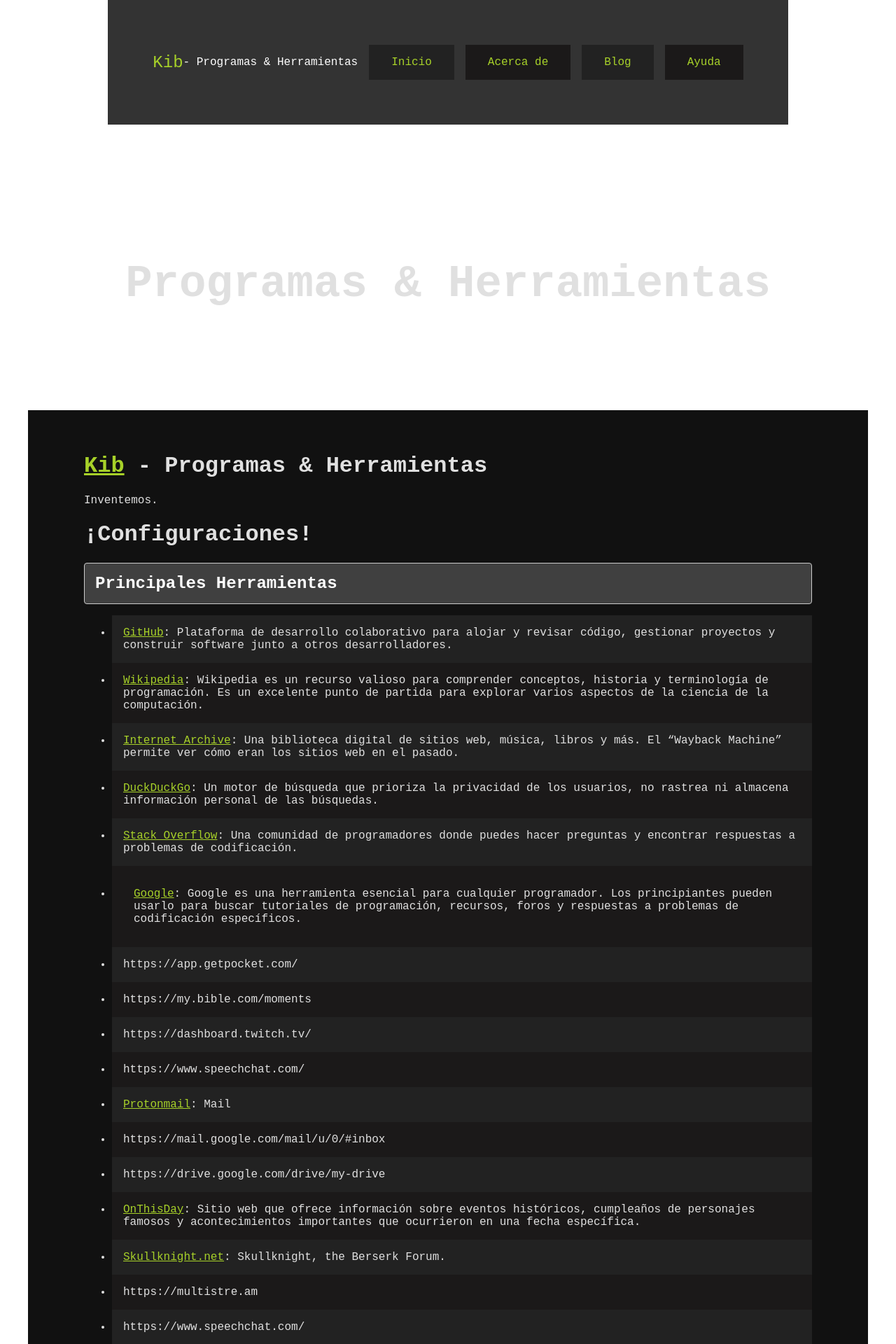
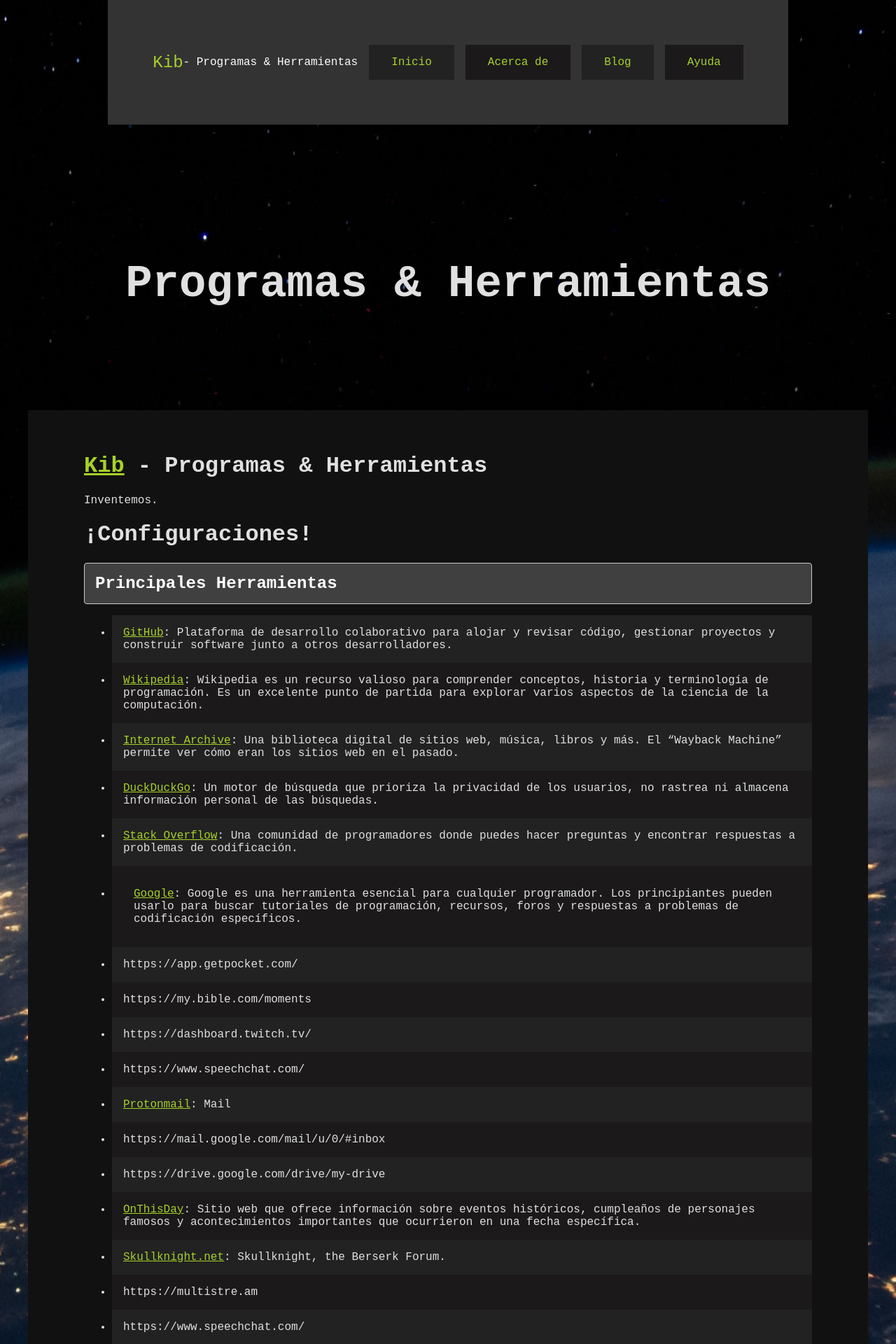
Before and after one commit to Kibzai/Programas, a Jekyll site: the page built from index.md, in a window 1280 px wide. Shown: the top 1920 px of the page at 70% size. Built offline with Jekyll 4.4.1, drawn with Linux system fonts in a browser that asks for light colours.

Commit message:
absolute url in scss

```diff
--- a/_config.yml
+++ b/_config.yml
@@ -1,7 +1,7 @@
 # _config.yml
 host: 0.0.0.0
-baseurl: "Programas/"
-url: "https://kibzai.github.io/"
+baseurl: "/Programas"
+url: "https://kibzai.github.io"
 
 # Configuración del sitio
 title: Programas & Aplicaciones
--- a/_sass/_styles.scss
+++ b/_sass/_styles.scss
@@ -75,7 +75,7 @@
 body.extra-cover {
   justify-content: center;
   align-items: center;
-  background: url("#{$baseurl}/assets/img/cover.jpg") no-repeat center fixed;
+  background: url("#{$absolute_url}/assets/img/cover.jpg") no-repeat center fixed;
   position: relative;
 }
 
--- a/assets/css/main.scss
+++ b/assets/css/main.scss
@@ -1,7 +1,7 @@
 ---
 ---
 
-$baseurl: "{{ site.baseurl }}";
+$absolute-url: "{{ site.url }}{{ site.baseurl }}";
 $imgcover: "{{ page.cover }}";
 
 
```
